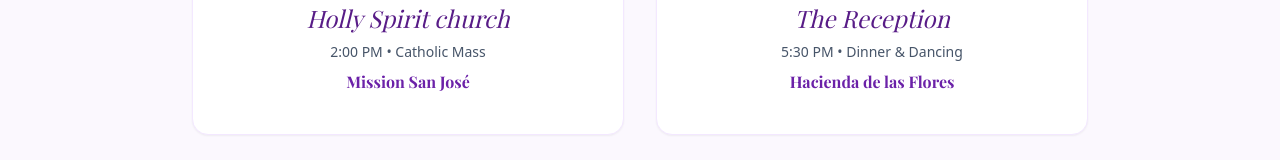
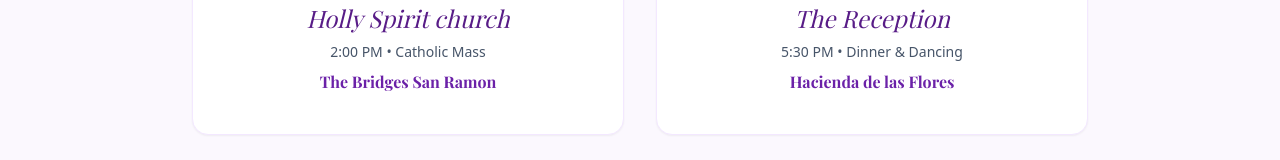
Before and after one commit to ochampo/our-wedding, a React (Vite) app: page / in a window 1280 px wide. Shown: the part 713-873 px from the top of the page. Built offline with nearby package versions, Linux system fonts and the light colour scheme; no server answers; a web font is replaced by a local one.

Commit message:
Testing the preview robot name

```diff
--- a/src/App.jsx
+++ b/src/App.jsx
@@ -100,7 +100,7 @@ const WeddingSite = () => {
                 <Calendar className="mx-auto mb-4 text-purple-300" />
                 <h3 className="text-2xl mb-2 text-purple-900 font-light italic">Holly Spirit church</h3>
                 <p className="text-slate-600 font-sans text-sm">2:00 PM • Catholic Mass</p>
-                <p className="font-bold mt-2 text-purple-800">Mission San José</p>
+                <p className="font-bold mt-2 text-purple-800">The Bridges San Ramon</p>
               </div>
               <div className="bg-white p-10 rounded-2xl shadow-sm text-center border border-purple-100">
                 <GlassWater className="mx-auto mb-4 text-purple-300" />
```
